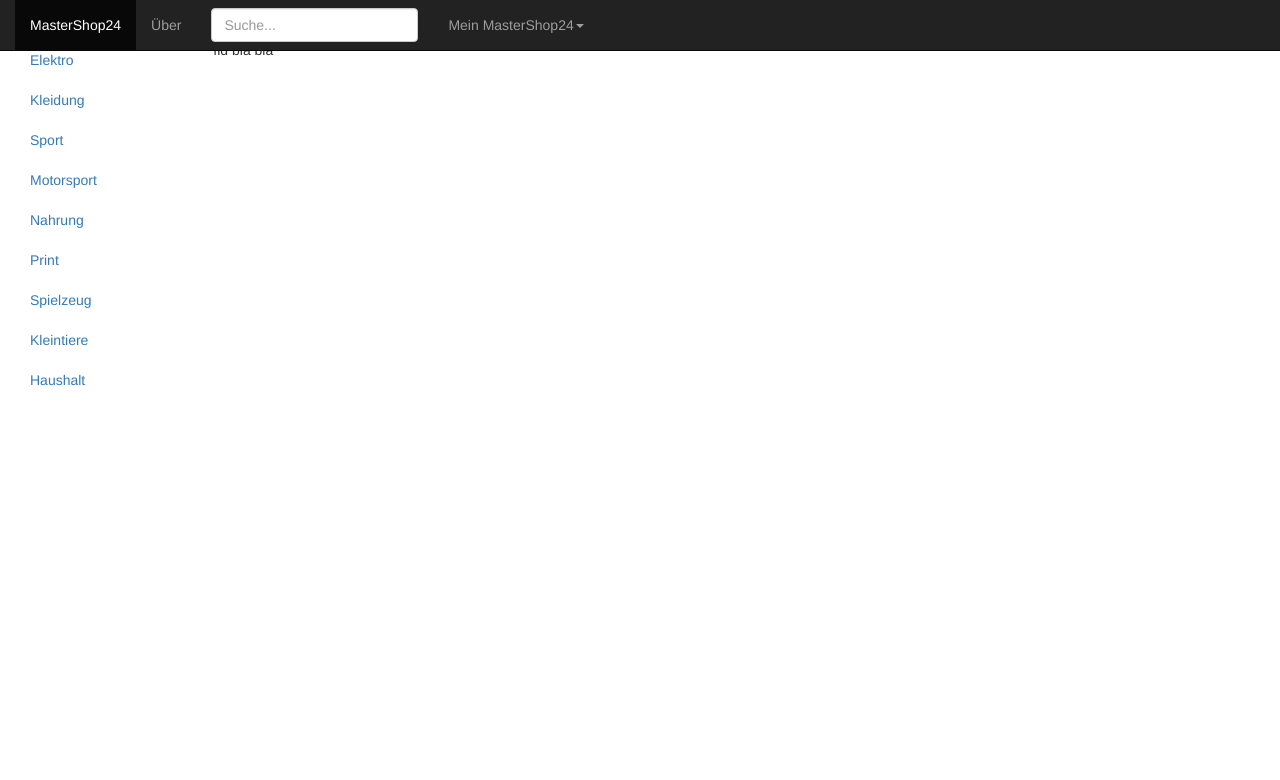
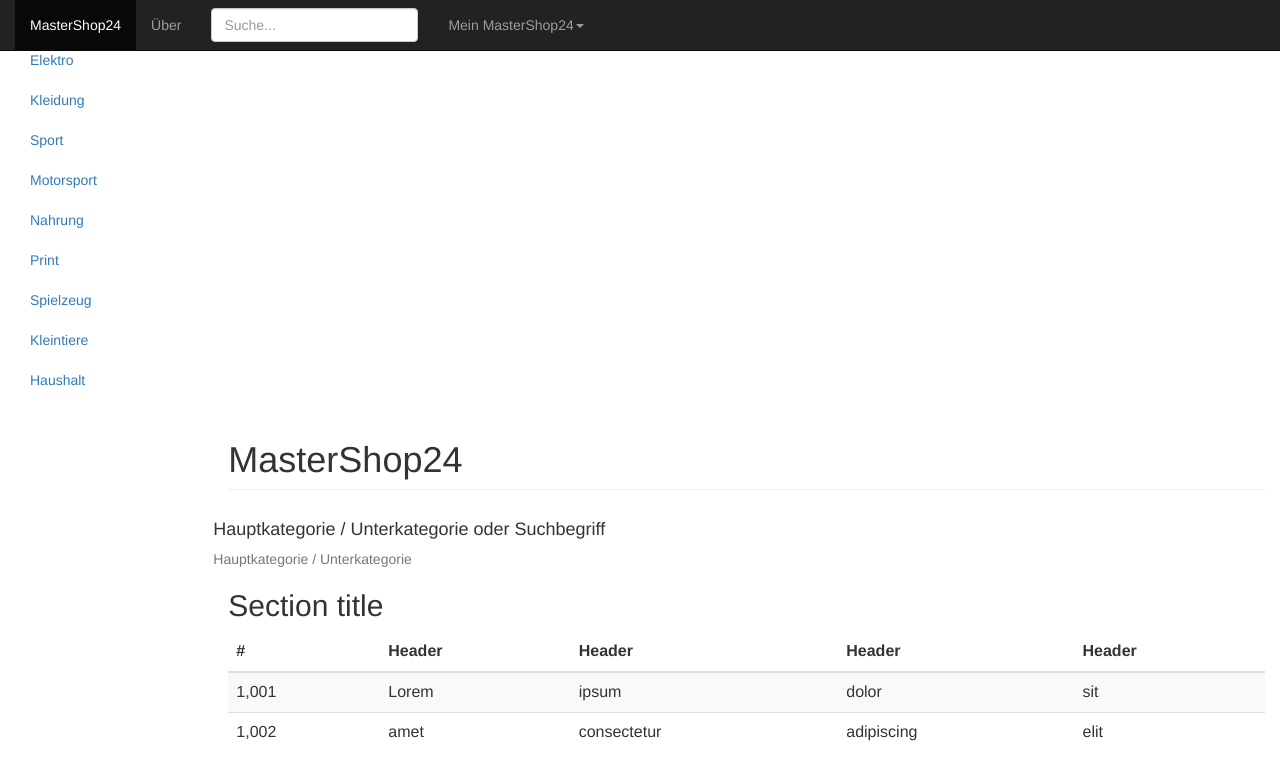
Before and after one commit to fa35/mastershop24, a PHP site: page / in a window 1280 px wide. Shown: the top 780 px of the page. Run offline with PHP 8.4, Linux system fonts and the light colour scheme; data that the repository does not hold is empty; some libraries are stand-ins or nearby versions.

Commit message:
Add index.html main body structure

```diff
--- a/scripts/php/body.php
+++ b/scripts/php/body.php
@@ -5,9 +5,48 @@
     }
     public function createbody() {
        global $doc;
-       $doc .= "<div id=storebody>";
-       $doc .= "fadsfasd asd asds adsd asdasdasddfsad sadasdsa asdasdadggdfg gfh jhg hjgj ghjgh . jhgj ghjgjhg . ghjjjgh";
-       $doc .= "<p>fld bla bla</p>";
-       $doc .= "</div>";
+       $doc .= '<div class="col-sm-9 col-sm-offset-3 col-md-10 col-md-offset-2 main">
+          <h1 class="page-header">MasterShop24</h1>
+
+          <div class="row placeholders">
+
+              <h4>Hauptkategorie / Unterkategorie oder Suchbegriff</h4>
+              <span class="text-muted">Hauptkategorie / Unterkategorie</span>
+
+          </div>
+
+          <h2 class="sub-header">Section title</h2>
+
+          <div class="table-responsive">
+            <table class="table table-striped table-borderd">
+              <thead>
+                <tr>
+                  <th>#</th>
+                  <th>Header</th>
+                  <th>Header</th>
+                  <th>Header</th>
+                  <th>Header</th>
+                </tr>
+              </thead>
+              <tbody>
+                <tr>
+                  <td>1,001</td>
+                  <td>Lorem</td>
+                  <td>ipsum</td>
+                  <td>dolor</td>
+                  <td>sit</td>
+                </tr>
+                <tr>
+                  <td>1,002</td>
+                  <td>amet</td>
+                  <td>consectetur</td>
+                  <td>adipiscing</td>
+                  <td>elit</td>
+                </tr>
+              </tbody>
+            </table>
+          </div>
+        </div>
+      ';
     }
 }
```
